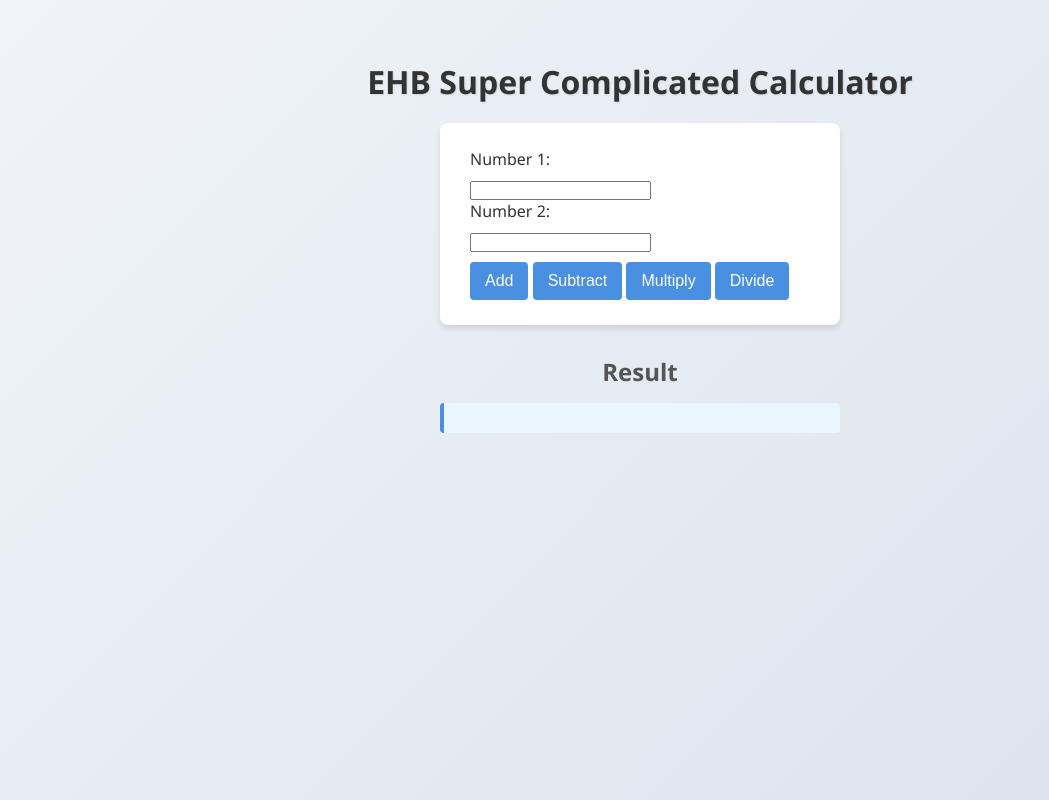
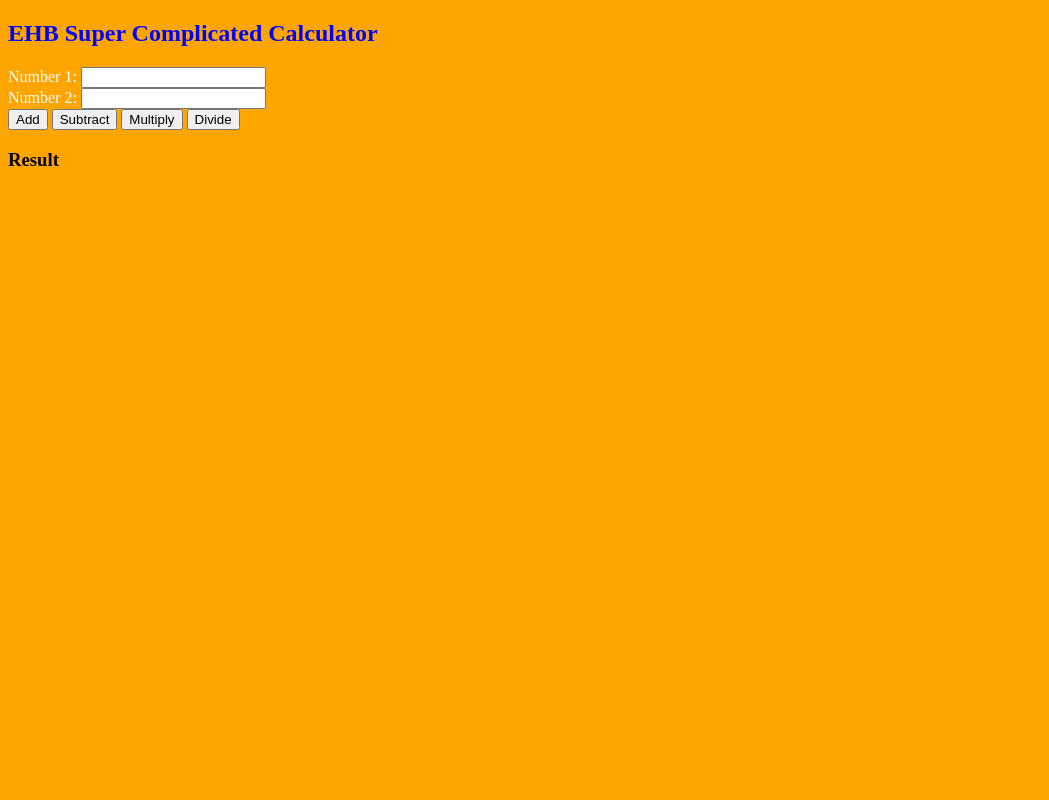
Before and after one commit to SandroBarillaPXL/expertlab-sprint1-devops, a website with bundled scripts: page index.html in a window 1280 px wide. Shown: the whole page, without its empty margins (0-1049 px from the left). Built offline with nearby package versions, Linux system fonts and the light colour scheme.

Commit message:
demo old css

```diff
--- a/index.html
+++ b/index.html
@@ -4,7 +4,7 @@
     <meta charset="UTF-8">
     <meta name="viewport" content="width=device-width, initial-scale=1.0">
     <title>DevOps is Cool</title>
-    <link rel="stylesheet" href="style/style_new.css">
+    <link rel="stylesheet" href="style/style.css">
     <link rel="icon" href="imgs/favicon.ico" type="image/x-icon">
     <script type="module" src="scripts/script.js" defer></script>
 </head>
```
